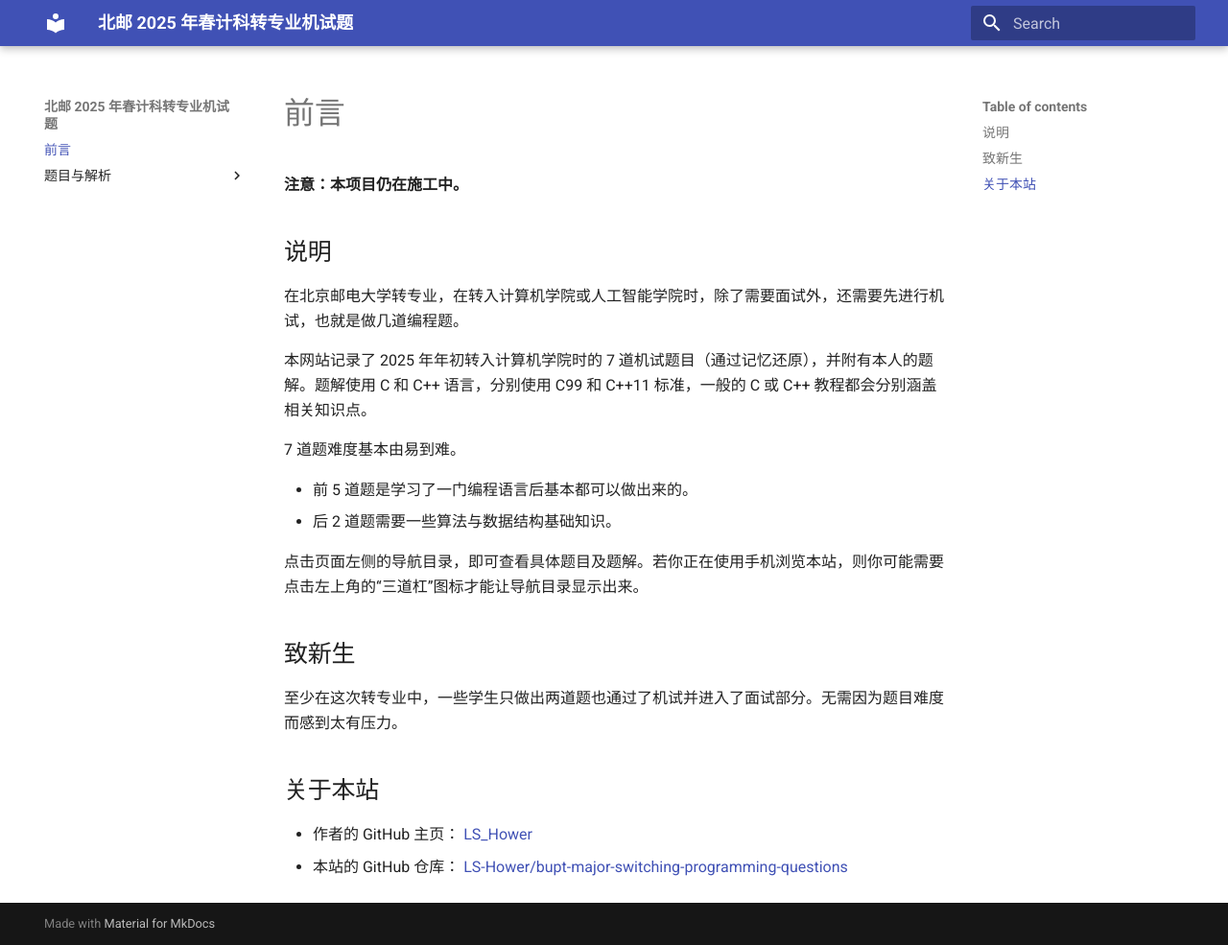
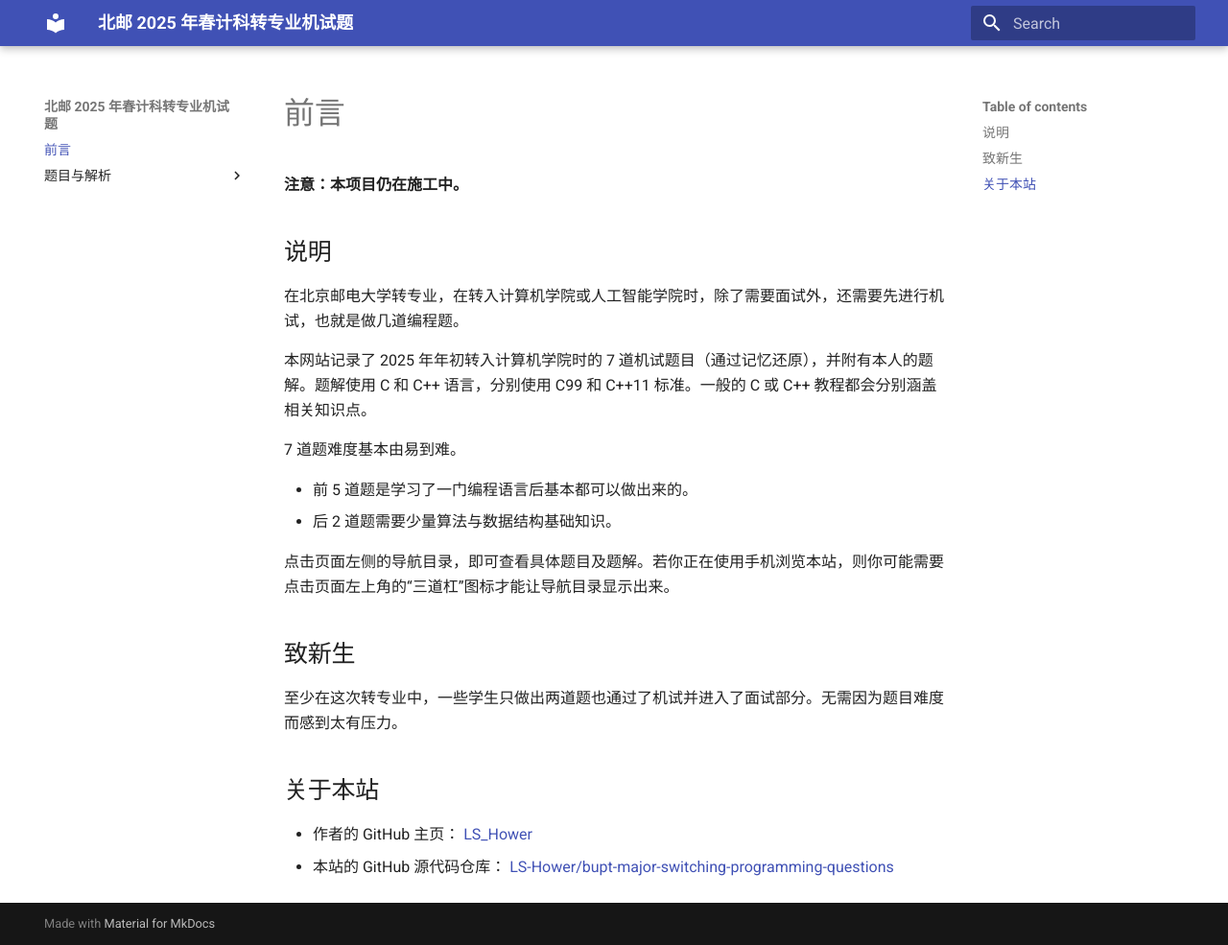
Before and after one commit to LS-Hower/bupt-major-switching-programming-questions, an MkDocs documentation site: the page built from docs/index.md, in a window 1280 px wide and 985 px high. Shown: the whole window at 96% size. Built offline with MkDocs 1.6.1 and Material for MkDocs 9.7.7, drawn with Linux system fonts in a browser that asks for light colours.

Commit message:
Tiny fix for main page

```diff
--- a/docs/index.md
+++ b/docs/index.md
@@ -4,14 +4,14 @@
 
 在北京邮电大学转专业，在转入计算机学院或人工智能学院时，除了需要面试外，还需要先进行机试，也就是做几道编程题。
 
-本网站记录了 2025 年年初转入计算机学院时的 7 道机试题目（通过记忆还原），并附有本人的题解。题解使用 C 和 C++ 语言，分别使用 C99 和 C++11 标准，一般的 C 或 C++ 教程都会分别涵盖相关知识点。
+本网站记录了 2025 年年初转入计算机学院时的 7 道机试题目（通过记忆还原），并附有本人的题解。题解使用 C 和 C++ 语言，分别使用 C99 和 C++11 标准。一般的 C 或 C++ 教程都会分别涵盖相关知识点。
 
 7 道题难度基本由易到难。
 
 - 前 5 道题是学习了一门编程语言后基本都可以做出来的。
-- 后 2 道题需要一些算法与数据结构基础知识。
+- 后 2 道题需要少量算法与数据结构基础知识。
 
-点击页面左侧的导航目录，即可查看具体题目及题解。若你正在使用手机浏览本站，则你可能需要点击左上角的“三道杠”图标才能让导航目录显示出来。
+点击页面左侧的导航目录，即可查看具体题目及题解。若你正在使用手机浏览本站，则你可能需要点击页面左上角的“三道杠”图标才能让导航目录显示出来。
 
 ## 致新生
 
@@ -20,4 +20,4 @@
 ## 关于本站
 
 - 作者的 GitHub 主页： [LS_Hower](https://github.com/LS-Hower)
-- 本站的 GitHub 仓库： [LS-Hower/bupt-major-switching-programming-questions](https://github.com/LS-Hower/bupt-major-switching-programming-questions)
+- 本站的 GitHub 源代码仓库： [LS-Hower/bupt-major-switching-programming-questions](https://github.com/LS-Hower/bupt-major-switching-programming-questions)
```
